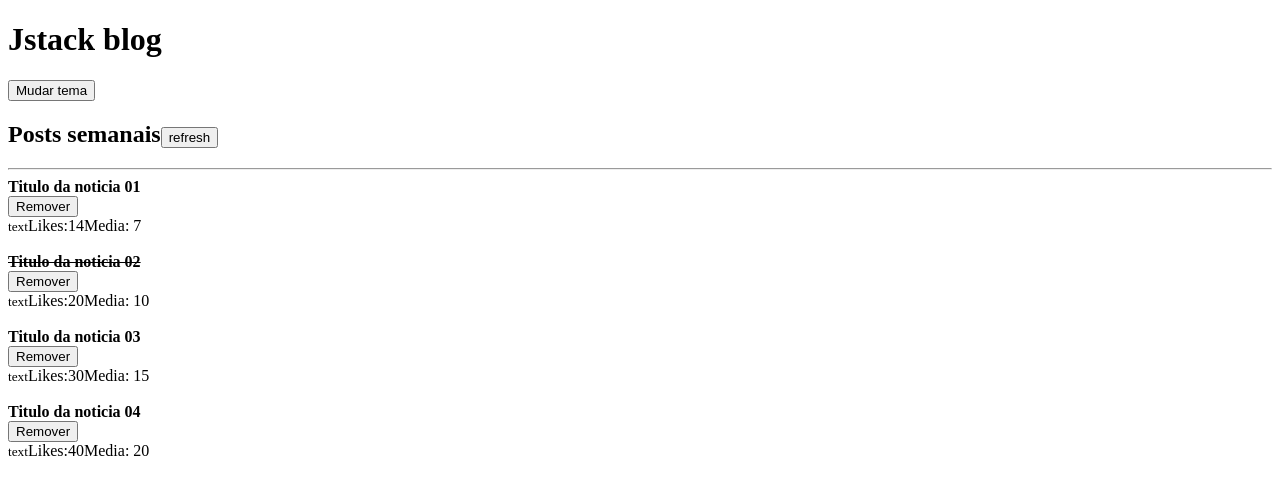
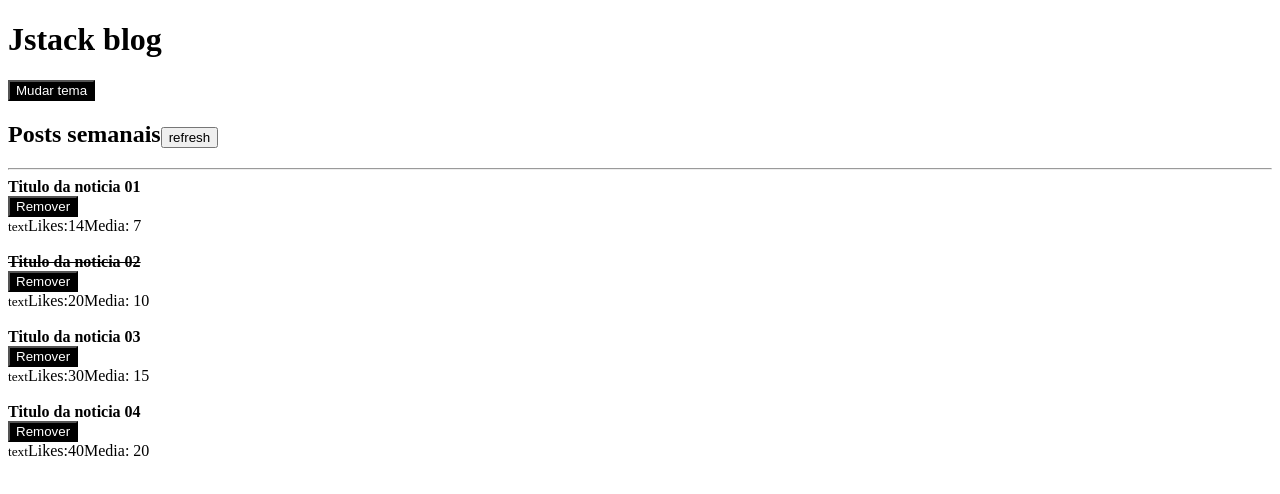
Before and after one commit to CarlosAugustoP/ReactBasics, a React app: page / in a window 1280 px wide. Shown: the top 494 px of the page. Built offline with nearby package versions, Linux system fonts and the light colour scheme.

Commit message:
45 minutos de aula

```diff
--- a/src/App.js
+++ b/src/App.js
@@ -1,14 +1,16 @@
-import React, {useState} from 'react';
+import React, {useState, createContext} from 'react';
 import Post from './Post';
 import Header from './Header';
+import { ThemeProvider } from './ThemeContext';
 const category = 'Posts da semana';
+
 
 
 // Props -> Properties
 // JSX forbids a child div to exist without a parent.
 // Using react fragment, we create a ghost element that will not be rendered so JSX shuts up
 function App(){
-    const [theme, setTheme] = useState('dark');
+
     const [posts, setPosts] = useState([
         {
             id: Math.random(),
@@ -41,11 +43,6 @@ function App(){
         }
     ]);
 
-    function handleToggleTheme(){
-        setTheme((prevState) =>
-             prevState === 'light' ? 'dark' : 'light');
-    }
-
     function handleRefresh(){
         console.log('refresh');
         // posts.push({
@@ -74,10 +71,9 @@ function App(){
     }
 
     return (
-        <>
+        <ThemeProvider>
             <Header
-                theme = {theme}
-                onToggleTheme = {handleToggleTheme} >
+                 >
                 <h2>Posts semanais
                     <button onClick = {handleRefresh}>refresh</button>
                 </h2>
@@ -90,10 +86,9 @@ function App(){
                post={post}
                onRemove={handleRemovePost}
                likes={post.likes}
-               theme = {theme}
                />
            ))}
-        </>
+        </ThemeProvider>
     );
 }
 
--- a/src/Header.js
+++ b/src/Header.js
@@ -1,12 +1,16 @@
-import React from 'react';
+import React, {useContext} from 'react';
 import PropTypes from 'prop-types';
 import Button from './Button';
+
+import {ThemeContext} from './ThemeContext';
+
 export default function Header(props){
+    const {onToggleTheme} = useContext(ThemeContext);
     return (
         <>
         <header>
             <h1>{props.title}</h1>
-            <Button theme = {props.theme} onClick = {props.onToggleTheme}>
+            <Button onClick = {onToggleTheme}>
                 Mudar tema
             </Button>
             {props.children}
@@ -16,8 +20,6 @@ export default function Header(props){
 }
 
 Header.proptypes = {
-    theme : PropTypes.string.isRequired,
-    onToggleTheme: PropTypes.func.isRequired,
     title: PropTypes.string,
     children: PropTypes.node
 };
--- a/src/Post.js
+++ b/src/Post.js
@@ -7,7 +7,6 @@ export default function Post(props){
         <>
             <article>
                 <PostHeader
-                    theme = {props.theme}
                     onRemove = {props.onRemove}
                     post = {{
                         id: props.post.id,
@@ -27,7 +26,6 @@ export default function Post(props){
 Post.propTypes = {
     // define que a função onRemove é uma função
     onRemove: PropTypes.func.isRequired,
-    theme: PropTypes.string.isRequired,
     // define que no post precisa ter um objeto com title e subtitle
     post: PropTypes.shape({
         id: PropTypes.number.isRequired,
--- a/src/PostHeader.js
+++ b/src/PostHeader.js
@@ -10,7 +10,6 @@ export default function PostHeader(props){
             {!props.post.read && props.post.title}
         </strong><br />
         <Button
-        theme = {props.theme}
          onClick = {() => props.onRemove(props.post.id)}>
             Remover
         </Button>
@@ -21,7 +20,6 @@ export default function PostHeader(props){
 }
 
 PostHeader.propTypes = {
-    theme: PropTypes.string.isRequired,
     // define que a função onRemove é uma função
     onRemove: PropTypes.func.isRequired,
     // define que no post precisa ter um objeto com title e subtitle
--- /dev/null
+++ b/src/ThemeContext.js
@@ -0,0 +1,25 @@
+import React, {useState, createContext} from 'react';
+
+export const ThemeContext = createContext('dark');
+
+
+
+export function ThemeProvider(props){
+    const [theme, setTheme] = useState('dark');
+
+
+    function handleToggleTheme(){
+        setTheme((prevState) =>
+             prevState === 'light' ? 'dark' : 'light');
+    }
+
+
+    return (
+        <ThemeContext.Provider value = {{
+            theme,
+             onToggleTheme: handleToggleTheme}}>
+            {props.children}
+        </ThemeContext.Provider>
+    );
+
+}
--- a/src/button.js
+++ b/src/button.js
@@ -1,10 +1,17 @@
-import React from 'react';
+import React, {useContext} from 'react';
 import PropTypes from 'prop-types';
 
+import {ThemeContext} from './ThemeContext';
+
 export default function Button(props){
-    console.log(props.theme);
+    const {theme} = useContext(ThemeContext);
     return (
-        <button onClick = {props.onClick}>
+        <button
+            onClick = {props.onClick}
+            style ={{
+                color: theme === 'dark' ? '#fff' : '#000',
+                background: theme === 'dark' ? '#000' : '#fff'
+            }}>
             {props.children}
         </button>
     );
@@ -13,5 +20,4 @@ export default function Button(props){
 Button.propTypes = {
     onClick: PropTypes.func.isRequired,
     children: PropTypes.node.isRequired,
-    theme: PropTypes.string.isRequired
 }
```
